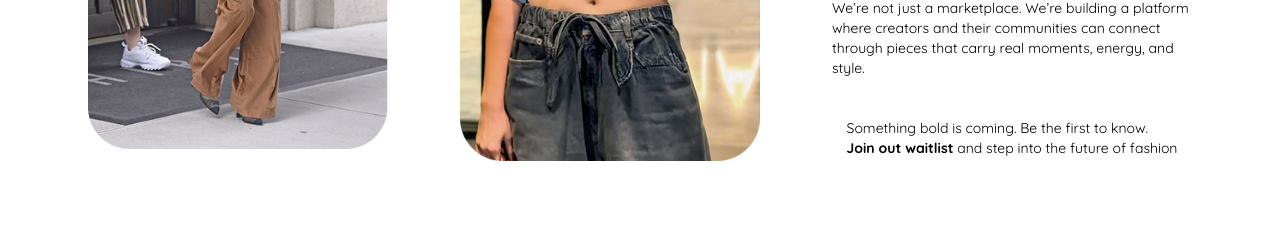
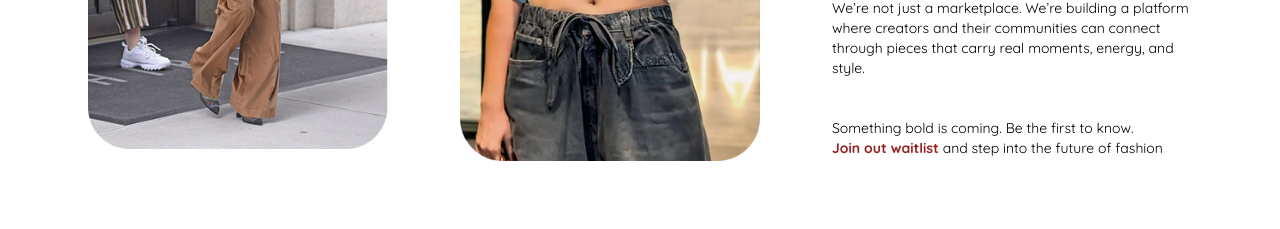
Before and after one commit to mdAliMaaz/redrobe, a Next.js app: page / in a window 1280 px wide. Shown: the part 1180-1409 px from the top of the page. Built offline with nearby package versions, Linux system fonts and the light colour scheme.

Commit message:
about content changed and bug fix

```diff
--- a/src/components/about-section.tsx
+++ b/src/components/about-section.tsx
@@ -34,23 +34,19 @@ const AboutSection = () => {
 					>
 						<Image src={'/images/about-2.png'} alt="about-1" height={300} width={300} priority />
 					</motion.div>
-					<motion.div
-						whileHover={hoverEffect}
-						className="w-full flex justify-center items-center flex-col  gap-10"
-					>
+					<div className="w-full flex justify-center items-center flex-col  gap-10">
 						<Image src={'/images/about-3.png'} alt="about-1" height={300} width={350} priority />
 						<p className="text-sm">{aboutUs_2}</p>
-						<div>
+						<div className="w-full">
 							<p className="text-sm">Something bold is coming. Be the first to know.</p>
 							<p className="text-sm">
-								{' '}
 								<a href="#join">
-									<strong>Join out waitlist</strong>
+									<strong className="text-primary-red">Join out waitlist</strong>
 								</a>{' '}
 								and step into the future of fashion
 							</p>
 						</div>
-					</motion.div>
+					</div>
 				</section>
 			</Container>
 			<section className="bg-dark w-full flex items-end justify-center pt-5 px-4 relative overflow-hidden">
```
